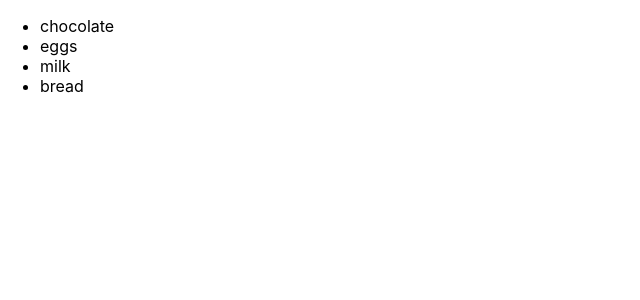
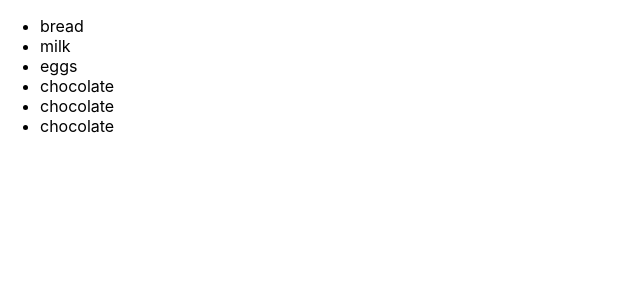
Before and after one commit to knaughton782/friendly-octo-fortnight, a React (Create React App) app: page / in a window 1280 px wide. Shown: the top 300 px of the page, without its empty margins (0-640 px from the left). Built offline with nearby package versions, Linux system fonts and the light colour scheme.

Commit message:
changed for loop over array to map function

```diff
--- a/src/index.js
+++ b/src/index.js
@@ -5,25 +5,19 @@
 // import App from './App';
 import * as serviceWorker from './serviceWorker';
 
-
+//use the map function to render data from the array
 
 const App = props => {
+    // for loop to push items to new array
+    const items = ['bread', 'milk', 'eggs', 'chocolate', 'chocolate', 'chocolate'];
 
-    return <List items={listItems} />
+    return <List items={items} />
 }
 
-// for loop to push items to new array
-const items = ['bread', 'milk', 'eggs', 'chocolate'];
-
-const listItems = [];
-
-for(let i = 0; i < items.length; i++) {
-
-    listItems.unshift(<li key={i}>{items[i]}</li>); // using unshift to add them in backwards so I can see on the html page that is its the listItems array
-    // each item needs a key to indicate the number and array location, The key attribute is used by React to identify which items have been changed or removed, as well as when they're added.
+const List = props => {
+    const listItems = props.items.map((item, index) => <li key={index}>{item}</li>);
+    return <ul>{listItems}</ul>
 }
-
-const List = props => <ul>{props.items}</ul>;
 
 
 ReactDOM.render(
```
